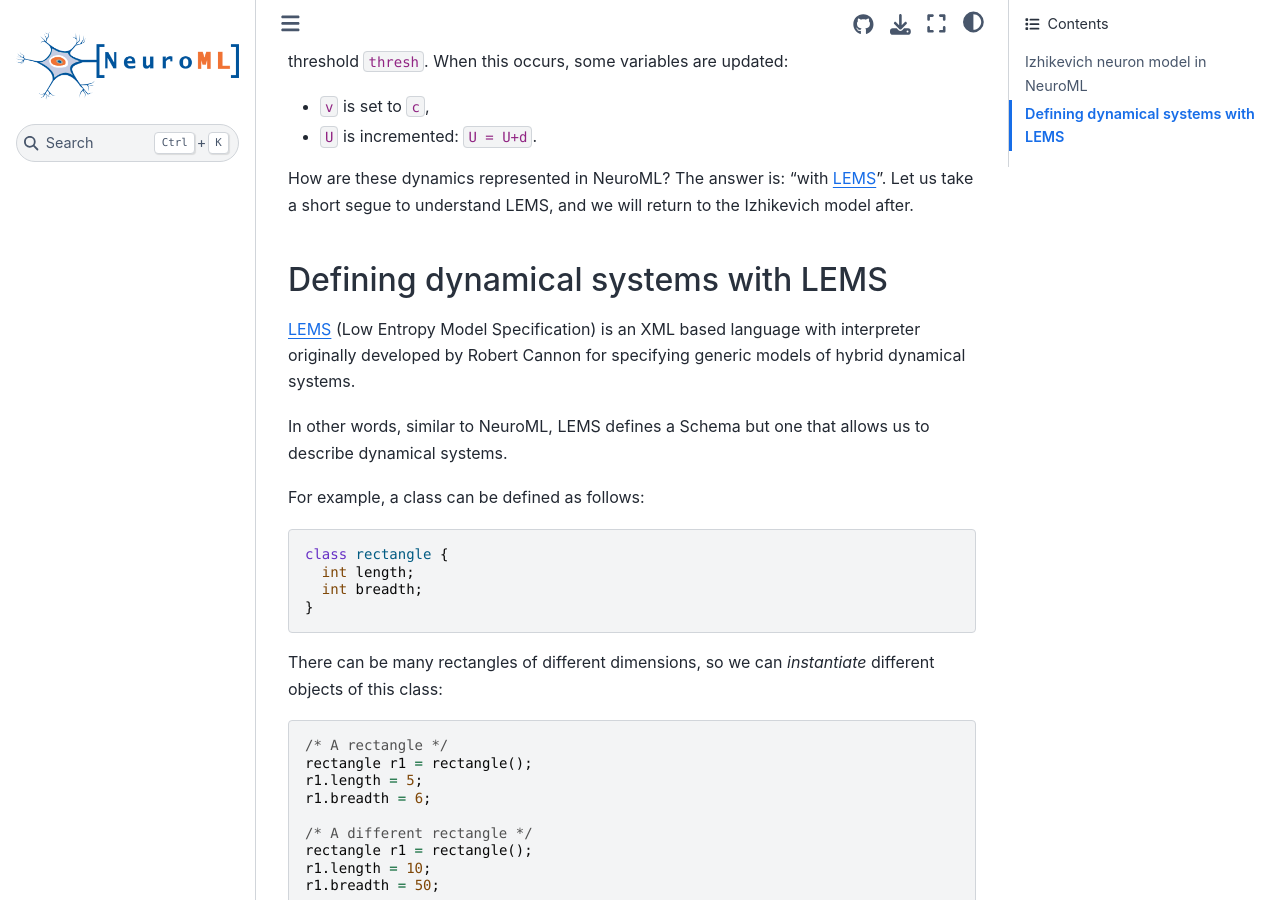
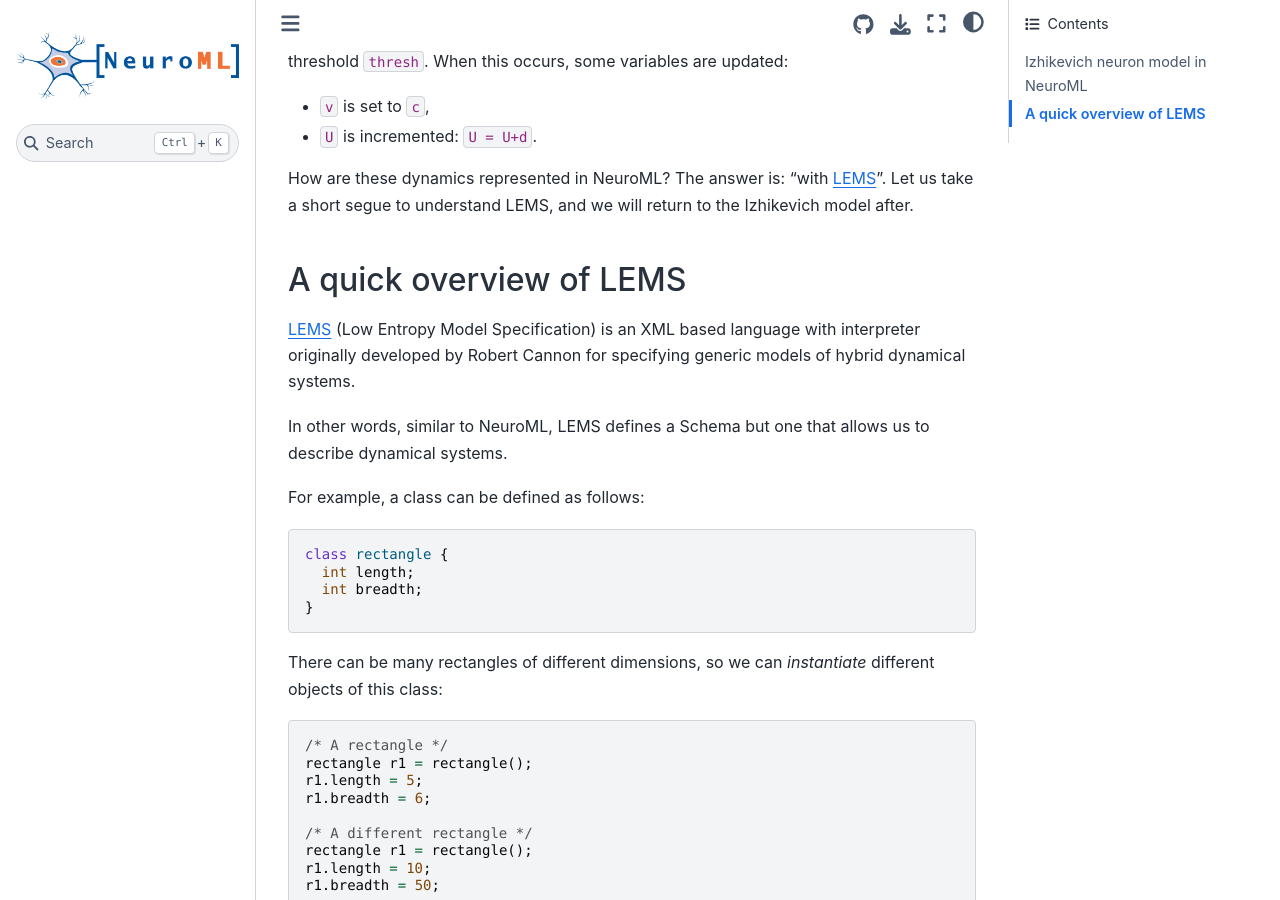
Before and after one commit to NeuroML/Documentation, a Jupyter Book: the page built from source/Userdocs/GettingStarted.md, in a window 1280 px wide and 900 px high, scrolled down 3801 px. Built offline with Jupyter Book 1.0.4 settings and Sphinx 7.4.7 and the Sphinx Book theme 1.1.4, drawn with Linux system fonts in a browser that asks for light colours; pages that are not in the unit, such as notebooks, are missing from menus; cross-references to code outside the pages are shown as plain code.

Commit message:
Rename section
- to indicate that it is only a quick overview, and not a complete
  description of LEMS

```diff
--- a/source/Userdocs/GettingStarted.md
+++ b/source/Userdocs/GettingStarted.md
@@ -155,7 +155,7 @@ How are these dynamics represented in NeuroML?
 The answer is: "with [LEMS](http://lems.github.io/LEMS)".
 Let us take a short segue to understand LEMS, and we will return to the Izhikevich model after.
 
-## Defining dynamical systems with LEMS
+## A quick overview of LEMS
 
 [LEMS](http://lems.github.io/LEMS) (Low Entropy Model Specification) is an XML based language with interpreter originally developed by Robert Cannon for specifying generic models of hybrid dynamical systems.
 
```
